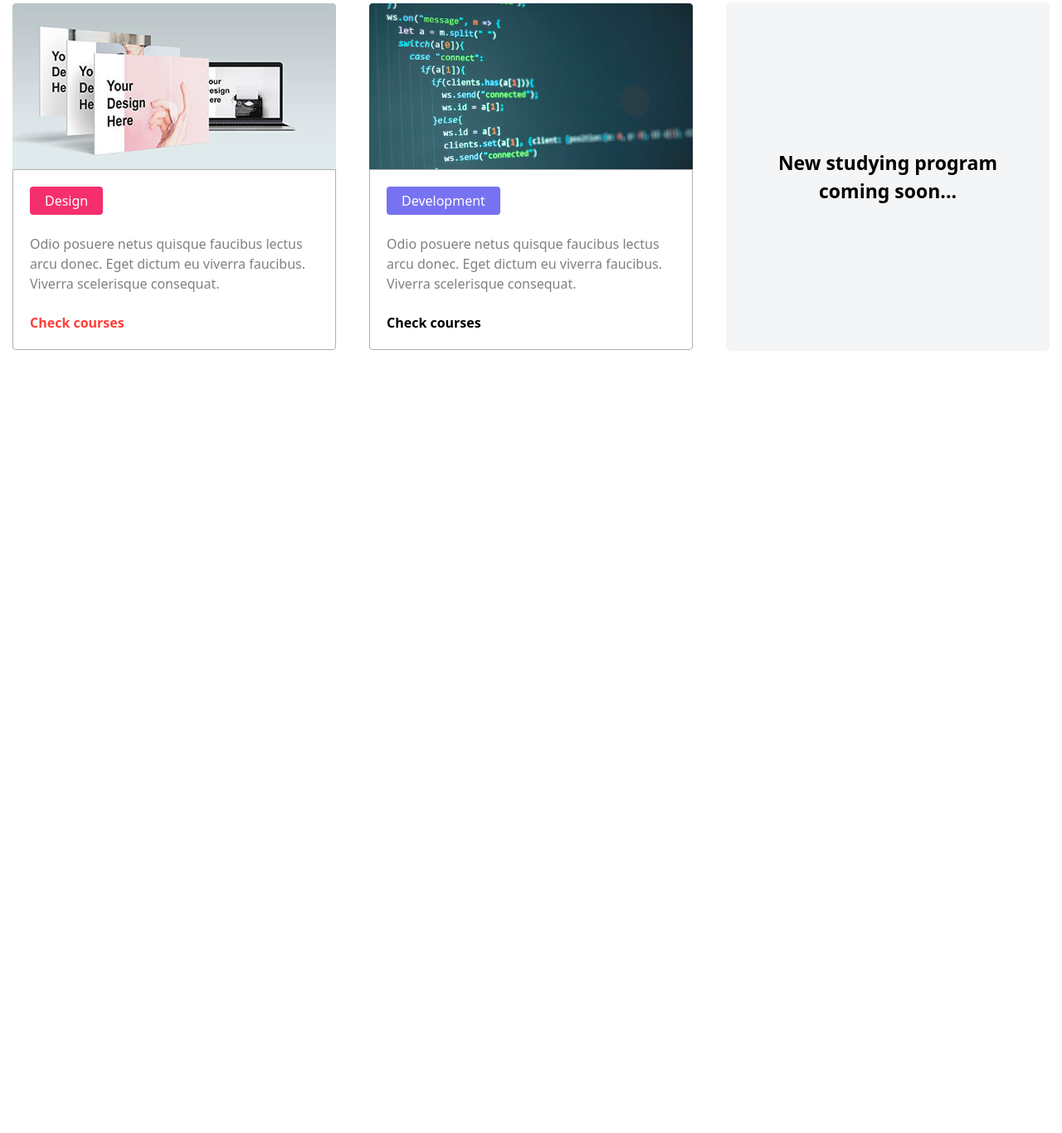
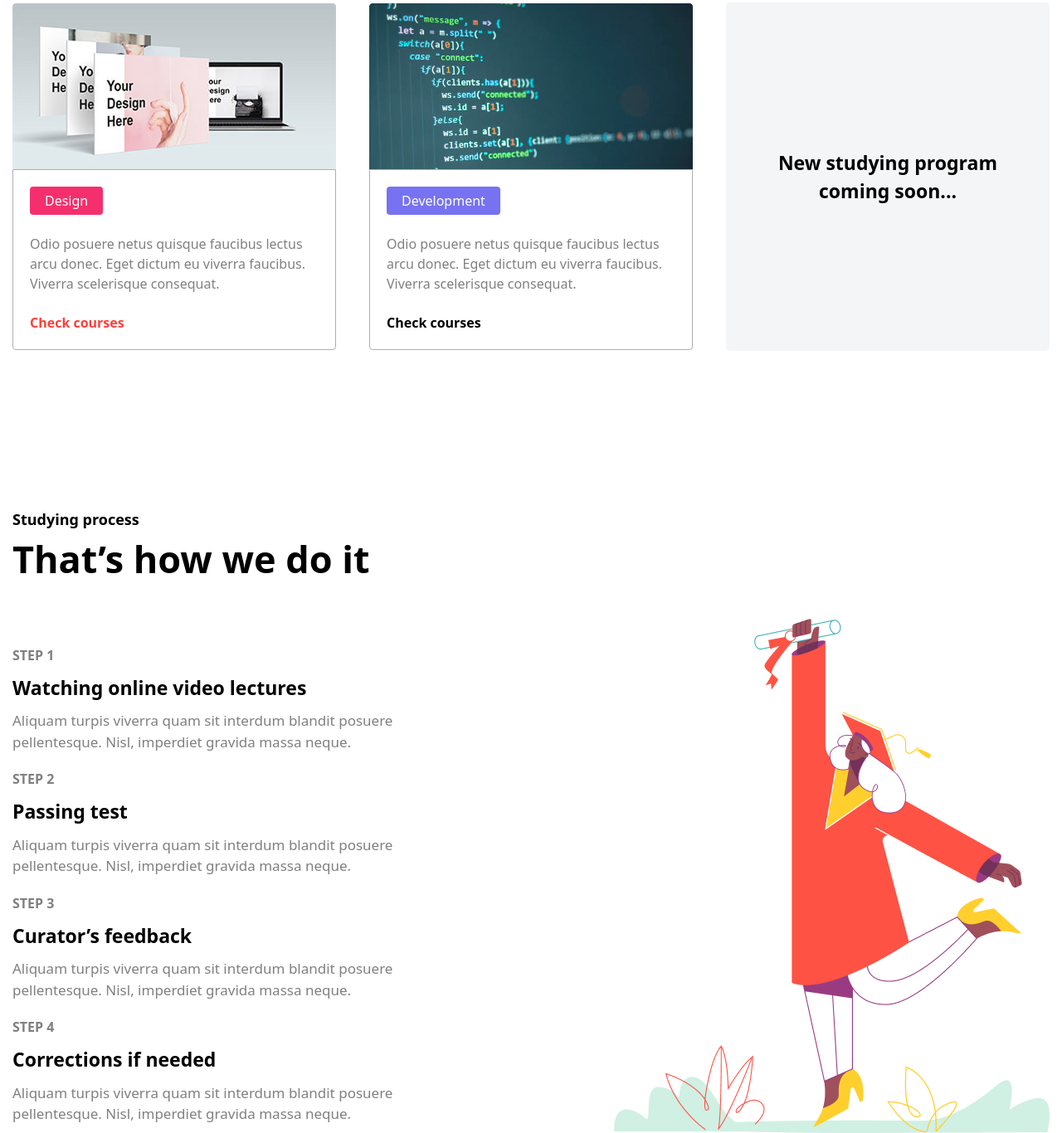
Before and after one commit to idriswo/homewrk, a website: page src/index.html in a window 1280 px wide. Shown: the part 2610-3976 px from the top of the page at 83% size. Before the commit the page ends 3073 px from the top, so only its background shows below. Drawn offline with nearby package versions, Linux system fonts and the light colour scheme; files that its build step writes are made by us from their sources.

Commit message:
sixth section is done

```diff
--- a/src/index.html
+++ b/src/index.html
@@ -160,9 +160,11 @@
             <div class="flex flex-col px-[15px] gap-[40px] justify-between items-center py-[40px]  xl:flex xl:flex-row">
                 <div>
                     <img src="./image (3).png" alt="">
-                <div class="p-[20px] border-[1.5px]  border-[#afafaf] xl:w-[390px] rounded-b-[4px] flex flex-col items-start gap-[23px]">
+                    <div
+                        class="p-[20px] border-[1.5px]  border-[#afafaf] xl:w-[390px] rounded-b-[4px] flex flex-col items-start gap-[23px]">
                         <button class="bg-[#03CEA4] text-[white] px-[18px] py-[5px] rounded-[4px]">Marketing</button>
-                <p class="text-[gray]">Odio posuere netus quisque faucibus lectus arcu donec. Eget dictum eu viverra faucibus. Viverra scelerisque consequat.</p>
+                        <p class="text-[gray]">Odio posuere netus quisque faucibus lectus arcu donec. Eget dictum eu
+                            viverra faucibus. Viverra scelerisque consequat.</p>
                         <div class="flex items-center gap-[10px]">
                             <p class="font-bold">Check courses</p>
                             <img src="./Right.png" alt="">
@@ -173,9 +175,11 @@
 
                 <div>
                     <img src="./image (4).png" alt="">
-                <div class="p-[20px] border-[1.5px]  border-[#afafaf] xl:w-[390px] rounded-b-[4px] flex flex-col items-start gap-[23px]">
+                    <div
+                        class="p-[20px] border-[1.5px]  border-[#afafaf] xl:w-[390px] rounded-b-[4px] flex flex-col items-start gap-[23px]">
                         <button class="bg-[#5A87FC] text-[white] px-[18px] py-[5px] rounded-[4px]">Management</button>
-                <p class="text-[gray]">Odio posuere netus quisque faucibus lectus arcu donec. Eget dictum eu viverra faucibus. Viverra scelerisque consequat.</p>
+                        <p class="text-[gray]">Odio posuere netus quisque faucibus lectus arcu donec. Eget dictum eu
+                            viverra faucibus. Viverra scelerisque consequat.</p>
                         <div class="flex items-center gap-[10px]">
                             <p class="font-bold">Check courses</p>
                             <img src="./Right.png" alt="">
@@ -186,9 +190,12 @@
 
                 <div>
                     <img src="./image (5).png" alt="">
-                <div class="p-[20px] border-[1.5px]  border-[#afafaf] xl:w-[390px] rounded-b-[4px] flex flex-col items-start gap-[23px]">
-                <button class="bg-[#F89828] text-[white] px-[18px] py-[5px] rounded-[4px]">HR & Recruting</button>
-                <p class="text-[gray]">Odio posuere netus quisque faucibus lectus arcu donec. Eget dictum eu viverra faucibus. Viverra scelerisque consequat.</p>
+                    <div
+                        class="p-[20px] border-[1.5px]  border-[#afafaf] xl:w-[390px] rounded-b-[4px] flex flex-col items-start gap-[23px]">
+                        <button class="bg-[#F89828] text-[white] px-[18px] py-[5px] rounded-[4px]">HR &
+                            Recruting</button>
+                        <p class="text-[gray]">Odio posuere netus quisque faucibus lectus arcu donec. Eget dictum eu
+                            viverra faucibus. Viverra scelerisque consequat.</p>
                         <div class="flex items-center gap-[10px]">
                             <p class="font-bold">Check courses</p>
                             <img src="./Right.png" alt="">
@@ -204,10 +211,12 @@
 
             <div class="flex flex-col px-[15px] gap-[40px] justify-between items-center py-[40px]  xl:flex xl:flex-row"">
             <div>
-                <img src="./image (6).png" alt="">
-                <div class="p-[20px] border-[1.5px]  border-[#afafaf] xl:w-[390px] rounded-b-[4px] flex flex-col items-start gap-[23px]">
+                <img src=" ./image (6).png" alt="">
+                <div
+                    class="p-[20px] border-[1.5px]  border-[#afafaf] xl:w-[390px] rounded-b-[4px] flex flex-col items-start gap-[23px]">
                     <button class="bg-[#F52F6E] text-[white] px-[18px] py-[5px] rounded-[4px]">Design</button>
-                <p class="text-[gray]">Odio posuere netus quisque faucibus lectus arcu donec. Eget dictum eu viverra faucibus. Viverra scelerisque consequat.</p>
+                    <p class="text-[gray]">Odio posuere netus quisque faucibus lectus arcu donec. Eget dictum eu viverra
+                        faucibus. Viverra scelerisque consequat.</p>
                     <div class="flex items-center gap-[10px]">
                         <p class="font-bold text-[#FF3F3A]">Check courses</p>
                         <img src="./Right.png" alt="">
@@ -218,9 +227,11 @@
 
             <div>
                 <img src="./image (7).png" alt="">
-                <div class="p-[20px] border-[1.5px]  border-[#afafaf] xl:w-[390px] rounded-b-[4px] flex flex-col items-start gap-[23px]">
+                <div
+                    class="p-[20px] border-[1.5px]  border-[#afafaf] xl:w-[390px] rounded-b-[4px] flex flex-col items-start gap-[23px]">
                     <button class="bg-[#7772F1] text-[white] px-[18px] py-[5px] rounded-[4px]">Development</button>
-                <p class="text-[gray]">Odio posuere netus quisque faucibus lectus arcu donec. Eget dictum eu viverra faucibus. Viverra scelerisque consequat.</p>
+                    <p class="text-[gray]">Odio posuere netus quisque faucibus lectus arcu donec. Eget dictum eu viverra
+                        faucibus. Viverra scelerisque consequat.</p>
                     <div class="flex items-center gap-[10px]">
                         <p class="font-bold ">Check courses</p>
                         <img src="./Right.png" alt="">
@@ -229,10 +240,62 @@
             </div>
 
 
-            <div class="xl:w-[390px] text-center bg-[#F4F5F6] h-[420px] px-[40px] flex justify-center items-center rounded-[5px]">
+            <div
+                class="xl:w-[390px] text-center bg-[#F4F5F6] h-[420px] px-[40px] flex justify-center items-center rounded-[5px]">
                 <h2 class="text-[23px] font-[600]">New studying program coming soon...</h2>
             </div>
             </div>
+
+        </section>
+
+
+
+
+
+        <section class="flex flex-col justify-between gap-[50px] px-[15px] items-center xl:flex xl:flex-row xl:justify-between xl:items-end xl:gap-[250px]">
+            <div>
+                <div class="flex flex-col justify-start items-start mt-[90px] py-[60px]">
+                    <p class="text-[18px] font-[600]">Studying process</p>
+                    <h2 class="xl:text-[45px] font-bold text-[35px]">That’s how we do it</h2>
+                </div>
+                <div>
+                    <div class="flex flex-col justify-start items-start gap-[10px] py-[10px]">
+                        <p class="text-[gray] font-bold">STEP 1</p>
+                        <h3 class="font-bold text-[23px]">Watching online video lectures</h3>
+                        <p class="text-[17px] text-[gray]">Aliquam turpis viverra quam sit interdum blandit posuere
+                            pellentesque. Nisl, imperdiet gravida
+                            massa
+                            neque.</p>
+                    </div>
+                    <div class="flex flex-col justify-start items-start gap-[10px] py-[10px]">
+                        <p class="text-[gray] font-bold">STEP 2</p>
+                        <h3 class="font-bold text-[23px]">Passing test</h3>
+                        <p class="text-[17px] text-[gray]">Aliquam turpis viverra quam sit interdum blandit posuere
+                            pellentesque. Nisl, imperdiet gravida
+                            massa
+                            neque.</p>
+                    </div>
+                    <div class="flex flex-col justify-start items-start gap-[10px] py-[10px]">
+                        <p class="text-[gray] font-bold">STEP 3</p>
+                        <h3 class="font-bold text-[23px]">Curator’s feedback</h3>
+                        <p class="text-[17px] text-[gray]">Aliquam turpis viverra quam sit interdum blandit posuere
+                            pellentesque. Nisl, imperdiet gravida
+                            massa
+                            neque.</p>
+                    </div>
+                    <div class="flex flex-col justify-start items-start gap-[10px] py-[10px]">
+                        <p class="text-[gray] font-bold">STEP 4</p>
+                        <h3 class="font-bold text-[23px]">Corrections if needed</h3>
+                        <p class="text-[17px] text-[gray]">Aliquam turpis viverra quam sit interdum blandit posuere
+                            pellentesque. Nisl, imperdiet gravida
+                            massa
+                            neque.</p>
+                    </div>
+                </div>
+            </div>
+            <img src="./illustration (2).png" alt="">
+
+
 
         </section>
 
```
Also changed, not shown: src/illustration (2).png (added). Lines whose indentation alone changed are shown as unchanged.
